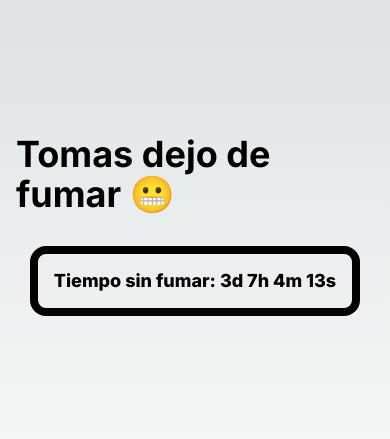
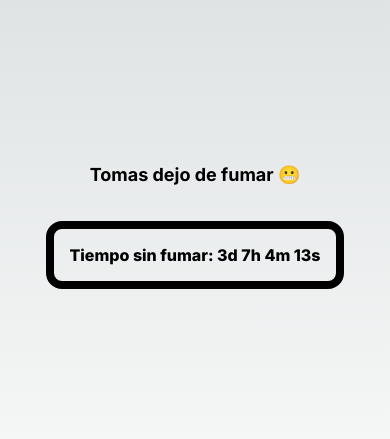
Before and after one commit to ptzt/batman-ya-no-fuma, a Next.js app: page / in a window 390 px wide. Shown: the part 197-636 px from the top of the page. Built offline with nearby package versions, Linux system fonts and the light colour scheme.

Commit message:
fix text size

```diff
--- a/app/components/Time.tsx
+++ b/app/components/Time.tsx
@@ -4,7 +4,6 @@ import React, { useState, useEffect } from 'react';
 const Time: React.FC = () => {
     const [tiempoTranscurrido, setTiempoTranscurrido] = useState<number>(0);
 
-    // Fecha de inicio fija (sábado 16 de diciembre del 2023 a las 00:00:00 UTC)
     const fechaInicio: number = new Date('2023-12-16T00:00:00Z').getTime() / 1000;
 
     useEffect(() => {
@@ -14,12 +13,10 @@ const Time: React.FC = () => {
             setTiempoTranscurrido(tiempoTranscurrido);
         }, 1000);
 
-        // Calcular el tiempo una vez al cargar la página
         const tiempoActual: number = Math.floor(new Date().getTime() / 1000);
         const tiempoTranscurrido: number = tiempoActual - fechaInicio;
         setTiempoTranscurrido(tiempoTranscurrido);
 
-        // Limpia el intervalo cuando el componente se desmonta
         return () => clearInterval(intervalId);
     }, [fechaInicio]);
 
@@ -35,7 +32,7 @@ const Time: React.FC = () => {
 
     return (
         <div >
-            <h3 className="text-lg lg:text-5xl font-extrabold leading-tight text-center text-dark-grey-900">
+            <h3 className="text-base lg:text-5xl font-extrabold leading-tight text-center text-dark-grey-900">
                 Tiempo sin fumar: {calcularTiempoFormateado()}
             </h3>
         </div>
--- a/app/page.tsx
+++ b/app/page.tsx
@@ -4,7 +4,7 @@ export default function Home() {
   return (
     <div className="flex flex-col items-center justify-center min-h-screen p-4">
       <div className="mb-8">
-        <h1 className="text-4xl font-bold">Tomas dejo de fumar 😬</h1>
+        <h1 className="text-lg lg:text-4xl font-bold " >Tomas dejo de fumar 😬</h1>
       </div>
       <div className="border-8 rounded-2xl border-black p-4">
         <Time />
```
